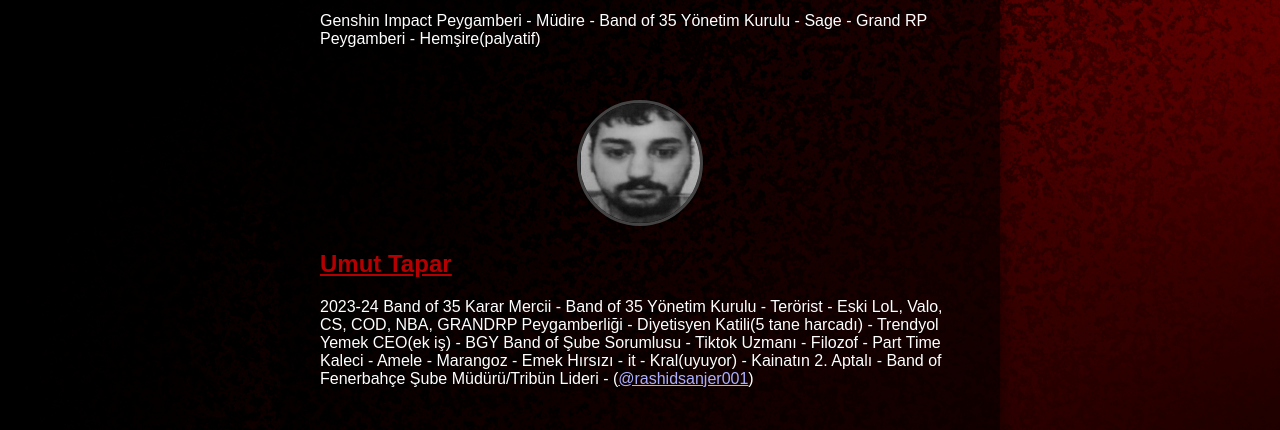
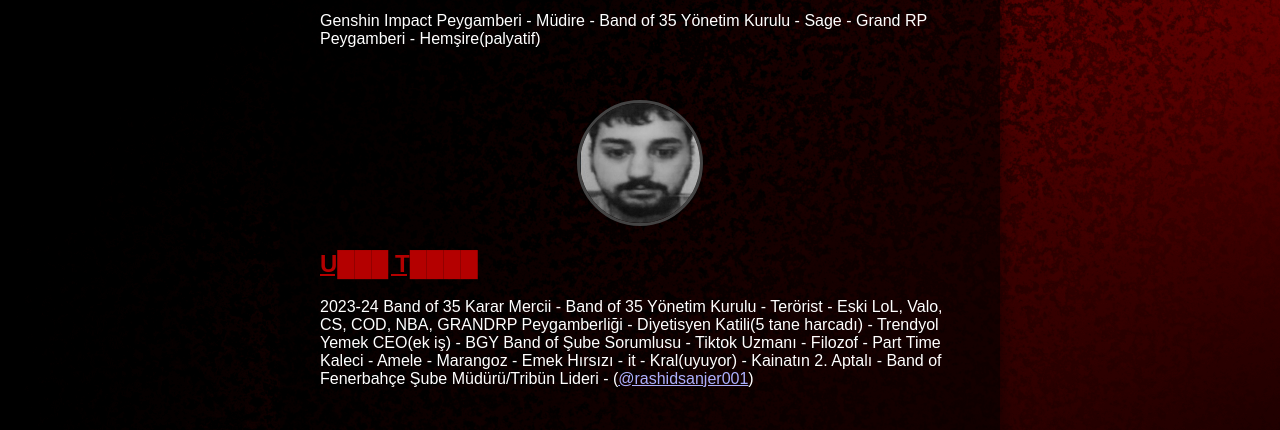
Before and after one commit to Bokupedia/Bokupedia, a Django app: page /staff in a window 1280 px wide. Shown: the part 1034-1464 px from the top of the page. Run offline with Django 5.2, Linux system fonts and the light colour scheme; the visitor is signed in with stand-in values (Sample User, id 1); data comes from the database, SQL or seed files in the repository; data that the repository does not hold is empty; some libraries are stand-ins or nearby versions.

Commit message:
Staff.html update

```diff
--- a/CyberHex/templates/staff.html
+++ b/CyberHex/templates/staff.html
@@ -130,7 +130,7 @@
          <br><br>
 
          <img src="{% static 'images/staff/umut.jpeg' %}" alt="Profile Picture" />
-         <h2><a href="/accounts/profile/UT/">Umut Tapar</a></h2>
+         <h2><a href="/accounts/profile/UT/">U███ T████</a></h2>
          <p>2023-24 Band of 35 Karar Mercii - Band of 35 Yönetim Kurulu - Terörist - Eski LoL, Valo, CS, COD, NBA, GRANDRP Peygamberliği -
             Diyetisyen Katili(5 tane harcadı) - Trendyol Yemek CEO(ek iş) - BGY Band of Şube Sorumlusu - Tiktok Uzmanı -
             Filozof - Part Time Kaleci - Amele - Marangoz - Emek Hırsızı - it - Kral(uyuyor) - Kainatın 2. Aptalı -  Band of Fenerbahçe Şube Müdürü/Tribün Lideri
@@ -205,7 +205,7 @@
          <br><br>
 
          <img src="{% static 'images/staff/serife.jpg' %}" alt="Profile Picture" />
-         <h2><a href="/accounts/profile/nekopaw/">Şerife Cömert (Gökkaya⌛)</a></h2>
+         <h2><a href="/accounts/profile/nekopaw/">Şerife Cömert Gökkaya</a></h2>
          <p>Mordor Yönetim Kurulu - Gelin</p>
          <br><br>
 
```
